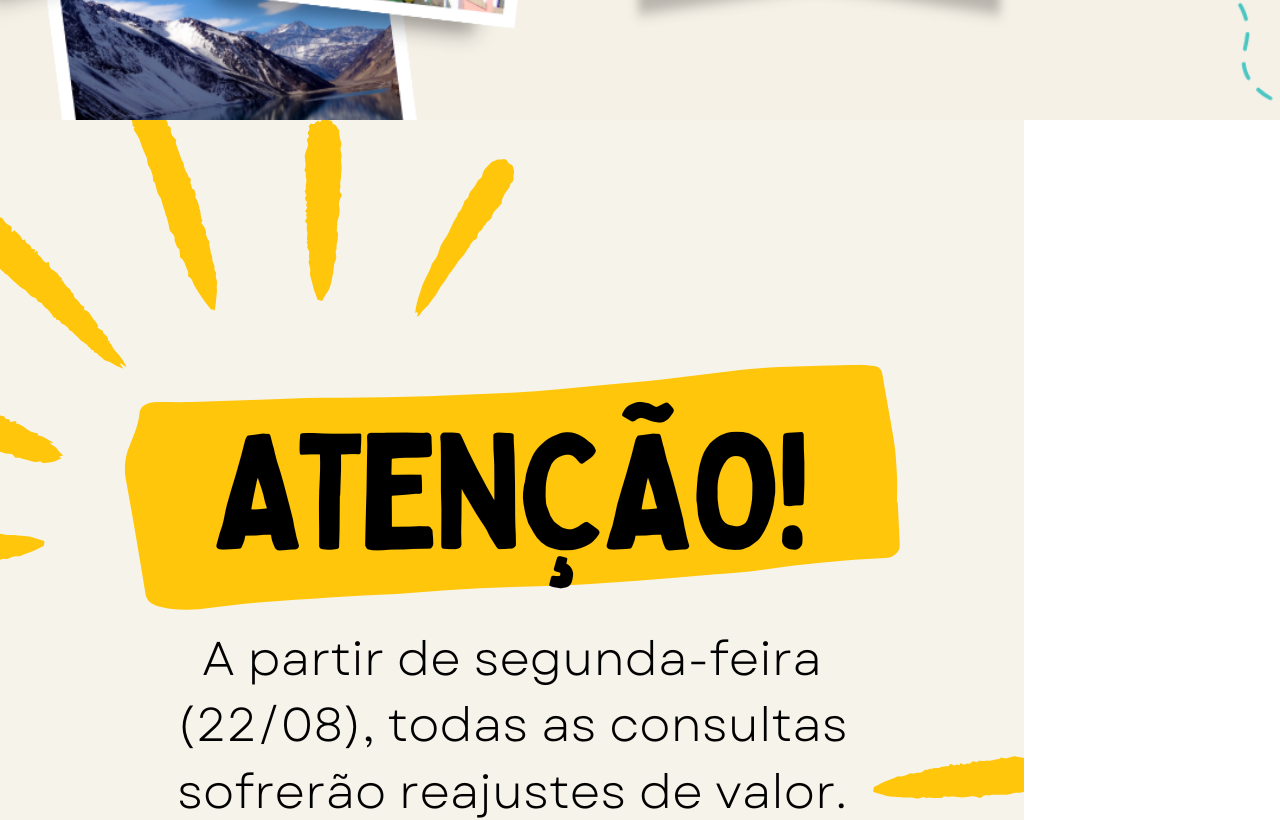
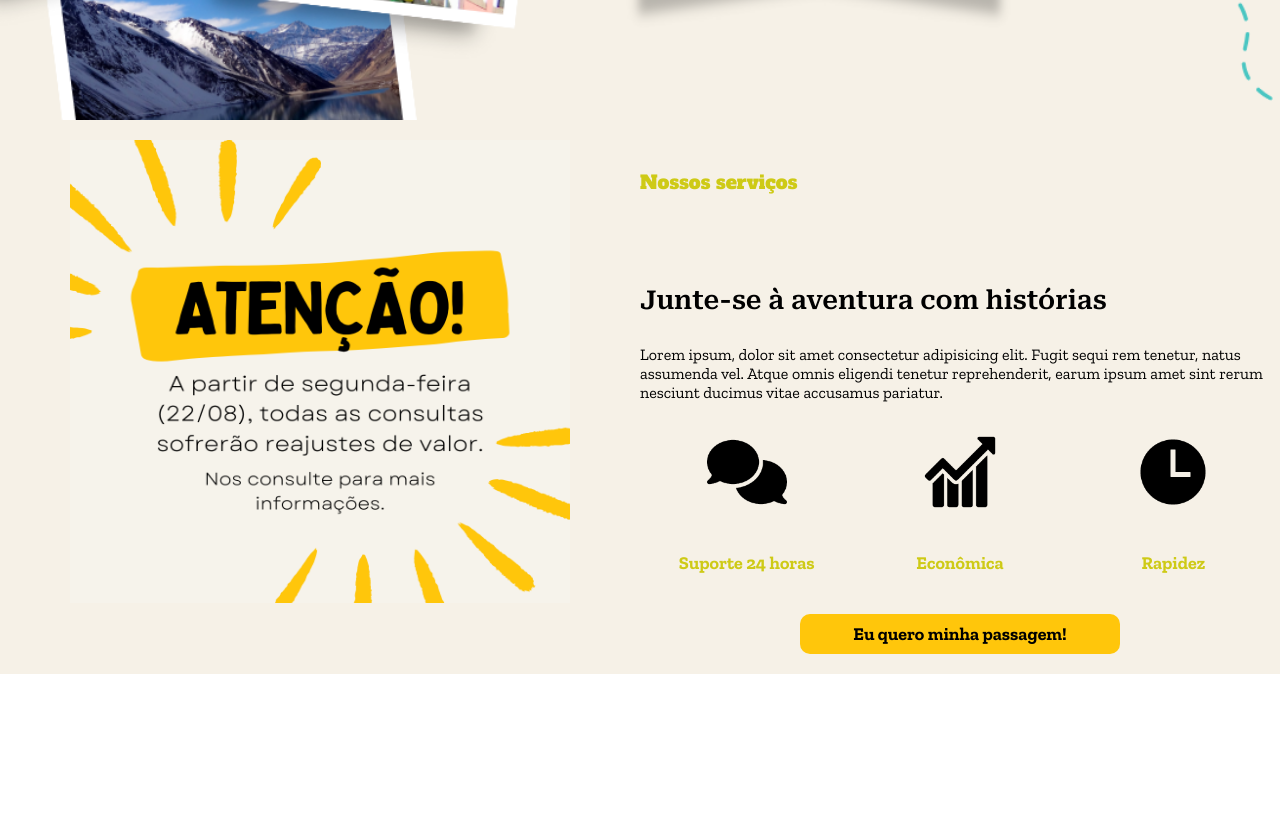
Before and after one commit to Carlos-Juatan/Travel_Agency, a website built with Parcel: page index.html in a window 1280 px wide. Shown: the part 380-1200 px from the top of the page. After the commit the page ends 1054 px from the top, so only its background shows below. Built offline with nearby package versions, Linux system fonts and the light colour scheme; a web font is replaced by a local one.

Commit message:
introdução termianda
- adicionado introdução completa

```diff
--- a/assets/styles/layout/_introduction.css
+++ b/assets/styles/layout/_introduction.css
@@ -0,0 +1,67 @@
+.introductions {
+    display: grid;
+    grid-template-columns: 1fr 1fr;
+    background-color: #f6f1e7;
+    padding-top: 20px;
+    padding-bottom: 20px;
+}
+
+.intro-img {
+    width: 500px;
+    height: 90%;
+    margin-left: auto;
+    margin-right: auto;
+}
+
+.intro-content > * {
+    margin-top: 30px;
+}
+
+.intro-content h3{
+    /*color: #ffc60b;*/
+    color: #ceca16;
+    font-family: "Alfa Slab One", serif;
+    font-weight: 200;
+}
+
+.intro-content h2 {
+    font-family: 'Roboto Serif', serif;
+    font-weight: 550;
+    font-size: 26px;
+    margin-top: 90px;
+}
+
+.intro-icons-content-grid {
+    display: grid;
+    grid-template-columns: 1fr 1fr 1fr;
+}
+
+
+.intro-icons img{
+    width: 80px;
+    display: block;
+    margin-left: auto;
+    margin-right: auto;
+}
+
+.intro-icons h4 {
+    text-align: center;
+    margin-top: 40px;
+    color: #ceca16;
+    font-size: 18px;
+}
+
+.intro-icons-content a {
+    width: 50%;
+    height: 40px;
+    display: flex;
+    margin: 40px auto auto auto;
+    background-color: #ffc60b;
+    color: black;
+    font-size: 18px;
+    font-weight: 700;
+    text-decoration: none;
+    border-radius: 10px;
+    align-items: center;
+    place-content: center;
+}
--- a/index.html
+++ b/index.html
@@ -12,6 +12,8 @@
         <link rel="preconnect" href="https://fonts.googleapis.com">
         <link rel="preconnect" href="https://fonts.gstatic.com" crossorigin>
         <link href="https://fonts.googleapis.com/css2?family=Kdam+Thmor+Pro&family=Zilla+Slab:ital,wght@0,300;0,400;0,500;0,600;0,700;1,300;1,400;1,500;1,600;1,700&display=swap" rel="stylesheet">
+        <link href="https://fonts.googleapis.com/css2?family=Alfa+Slab+One&family=Kdam+Thmor+Pro&family=Zilla+Slab:ital,wght@0,300;0,400;0,500;0,600;0,700;1,300;1,400;1,500;1,600;1,700&display=swap" rel="stylesheet">
+        <link href="https://fonts.googleapis.com/css2?family=Alfa+Slab+One&family=Kdam+Thmor+Pro&family=Roboto+Serif:ital,opsz,wght@0,8..144,100..900;1,8..144,100..900&family=Zilla+Slab:ital,wght@0,300;0,400;0,500;0,600;0,700;1,300;1,400;1,500;1,600;1,700&display=swap" rel="stylesheet">
     </head>
     <body>
         <header>
@@ -30,24 +32,26 @@
         </header>
 
         <!-- Introductions -->
-        <div class="Introductions">
-            <img src="./assets/images/imagem-02.png" alt="">
-            <div>
-                <h4>Nossos serviços</h4>
-                <h3>Junte-se à aventura com histórias</h3>
-                <h5>Lorem ipsum, dolor sit amet consectetur adipisicing elit. Fugit sequi rem tenetur, natus assumenda vel. Atque omnis eligendi tenetur reprehenderit, earum ipsum amet sint rerum nesciunt ducimus vitae accusamus pariatur.</h5>
-                <div>
-                    <div>
-                        <img src="./assets/icons/comments-solid.png" alt="">
-                        <h6>Suporte 24 horas</h6>
-                    </div>
-                    <div>
-                        <img src="./assets/icons/free-chart.png" alt="">
-                        <h6>Econômica</h6>
-                    </div>
-                    <div>
-                        <img src="./assets/icons/time-sharp.png" alt="">
-                        <h6>Rapidez</h6>
+        <div class="introductions">
+            <img class="intro-img" src="./assets/images/imagem-02.png" alt="">
+            <div class="intro-content">
+                <h3>Nossos serviços</h3>
+                <h2>Junte-se à aventura com histórias</h2>
+                <p>Lorem ipsum, dolor sit amet consectetur adipisicing elit. Fugit sequi rem tenetur, natus assumenda vel. Atque omnis eligendi tenetur reprehenderit, earum ipsum amet sint rerum nesciunt ducimus vitae accusamus pariatur.</p>
+                <div class="intro-icons-content">
+                    <div class="intro-icons-content-grid">
+                        <div class="intro-icons">
+                            <img src="./assets/icons/comments-solid.png" alt="">
+                            <h4>Suporte 24 horas</h4>
+                        </div>
+                        <div class="intro-icons">
+                            <img src="./assets/icons/free-chart.png" alt="">
+                            <h4>Econômica</h4>
+                        </div>
+                        <div class="intro-icons">
+                            <img src="./assets/icons/time-sharp.png" alt="">
+                            <h4>Rapidez</h4>
+                        </div>
                     </div>
                     <a href="#">Eu quero minha passagem!</a>
                 </div>
```
Also changed, not shown: dist/index.html, 2 other files.
